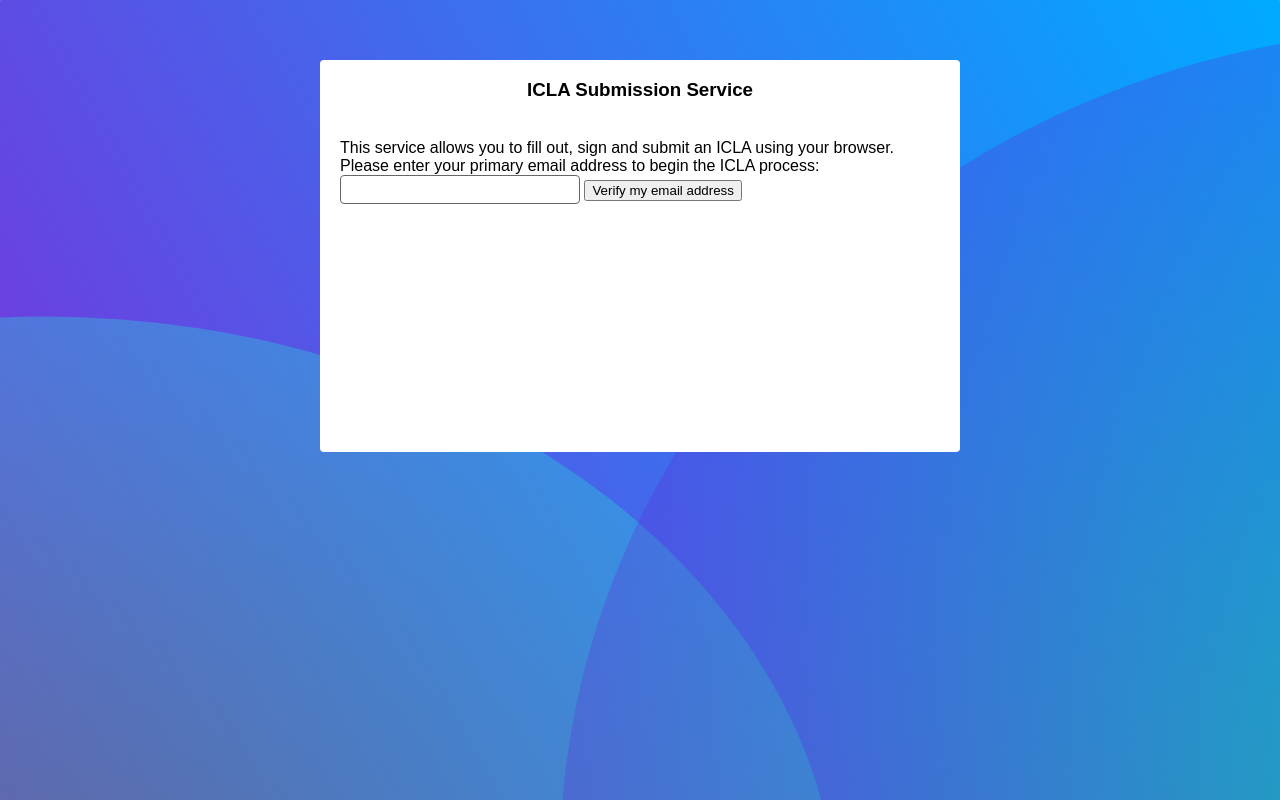
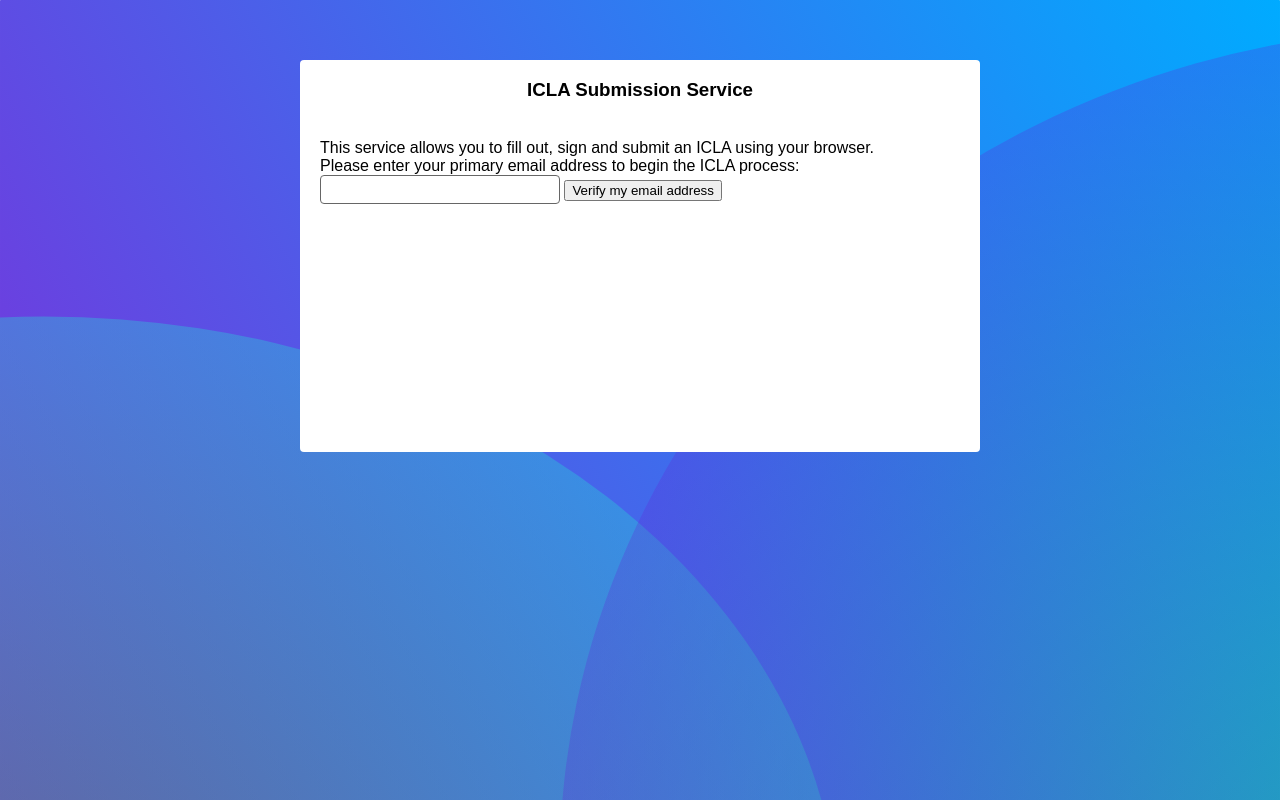
Before and after one commit to quenda/icla.dev, a plain HTML site: page site/index.html in a window 1280 px wide. Drawn offline with Linux system fonts and the light colour scheme.

Commit message:
fixed width for now

```diff
--- a/site/css/icla.css
+++ b/site/css/icla.css
@@ -7,8 +7,7 @@ html {
 #wizard {
     background: #FFF;
     border-radius: 4px;
-    width: 95%;
-    max-width: 640px;
+    width: 680px;
     margin: 60px auto;
     min-height: 50%;
     display: block;
```
